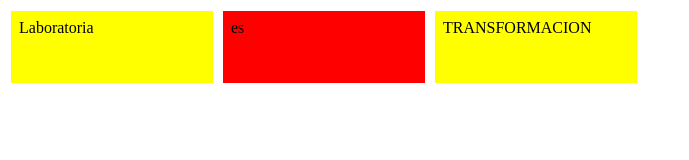
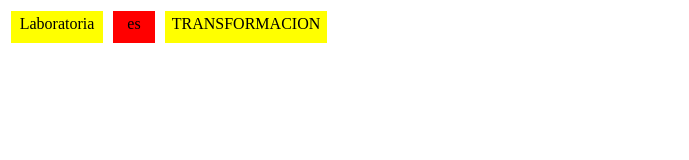
Before and after one commit to eveperalta/la-bandera, a plain HTML site: page index.html in a window 1280 px wide. Shown: the whole page, without its empty margins (0-689 px from the left). Drawn offline with Linux system fonts and the light colour scheme.

Commit message:
ultimo codigo

```diff
--- a/css/main.css
+++ b/css/main.css
@@ -1,30 +1,29 @@
 .text1 {
 	background-color: yellow;
-	width: 200px;
-	height: 70px;
+	width: 90px;
+	height: 30px;
 	border: solid 1px yellow;
 	margin: 3px;
 	display: inline-block;
 }
 .text2 {
 	background-color: red;
-	width: 200px;
-	height: 70px;
+	width: 40px;
+	height: 30px;
 	border: solid 1px red;
 	margin: 3px;
 	display: inline-block;
 }
 .text3 {
 	background-color: yellow;
-	width: 200px;
-	height: 70px;
+	width: 160px;
+	height: 30px;
 	border: solid 1px yellow;
 	margin: 3px;
 	display: inline-block;
 }
 div p {
-	text-align: none;
-	margin-top: 3px;
-	padding: 4px;
-	margin-left: 3px;
+	text-align: center;
+	padding: 2px;
+	margin: 1px;
 }
```
